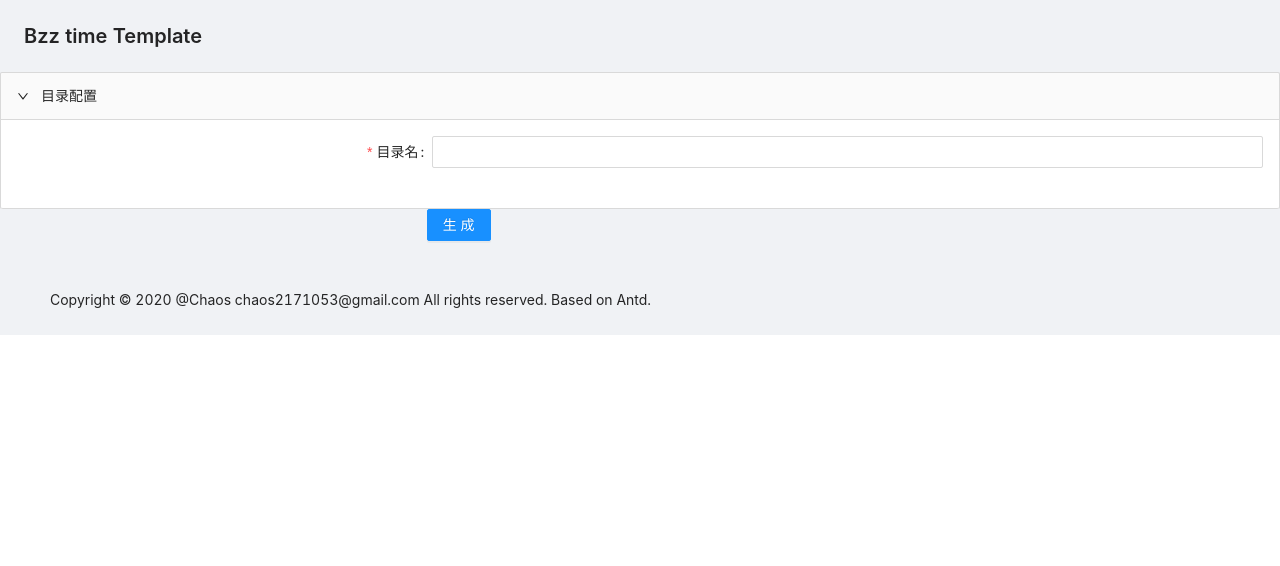
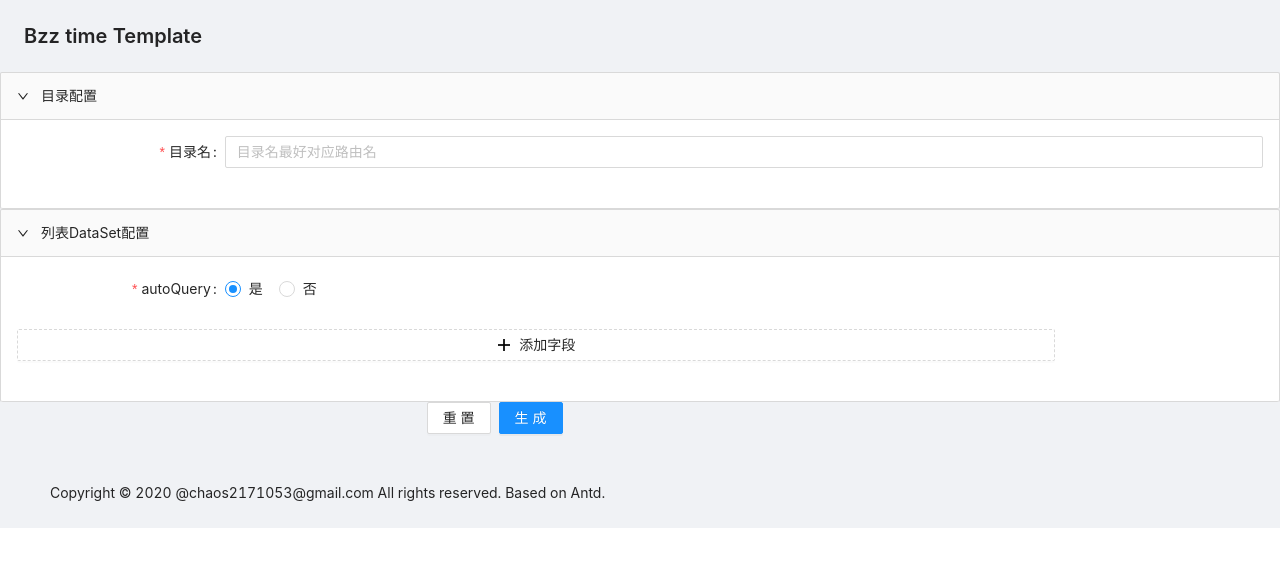
Before and after one commit to chaos2171053/bzz-time-template, a React (Create React App) app in the folder webview-react/: page / in a window 1280 px wide. Shown: the top 566 px of the page. Built offline with nearby package versions, Linux system fonts and the light colour scheme.

Commit message:
[ADD]listDataSet props

```diff
--- a/webview-react/src/App.tsx
+++ b/webview-react/src/App.tsx
@@ -1,6 +1,6 @@
 import React, { FC } from 'react';
 import { PageHeader,Layout } from 'antd';
-import GenerateForm from './components/GenerateForm.tsx'
+import GenerateForm from './components/GenerateForm'
 import './App.css';
 
 const {  Footer,  Content } = Layout;
@@ -13,7 +13,7 @@ const App: FC = () => (
         <GenerateForm/>
       </Content>
       <Footer>
-       Copyright © 2020 @Chaos  chaos2171053@gmail.com All rights reserved. Based on Antd.
+       Copyright © 2020 @chaos2171053@gmail.com All rights reserved. Based on Antd.
       </Footer>
     </Layout>
 );
--- a/webview-react/src/components/DirectoryForm.tsx
+++ b/webview-react/src/components/DirectoryForm.tsx
@@ -7,8 +7,8 @@ const { Panel } = Collapse;
 function DirectoryForm() {
   return (
     <>
-    <Collapse defaultActiveKey={["directory"]}>
-        <Panel header="目录配置" key="directory">
+    <Collapse defaultActiveKey={["directoryName"]}>
+        <Panel header="目录配置" key="directoryName">
           <Form.Item
             label="目录名"
             name="directoryName"
@@ -19,7 +19,7 @@ function DirectoryForm() {
               },
             ]}
           >
-            <Input />
+            <Input placeholder="目录名最好对应路由名"/>
           </Form.Item>
         </Panel>
       </Collapse>
--- a/webview-react/src/components/GenerateForm.tsx.tsx
+++ b/webview-react/src/components/GenerateForm.tsx
@@ -1,16 +1,24 @@
 import React from "react";
-import { Form,  Button } from "antd";
+import { Form,  Button,Space } from "antd";
+import VscodeHelper from '../utils/vscode-helper';
 import DirectoryForm from './DirectoryForm'
-import VscodeHelper from '../utils/vscode-helper';
+import ListForm from  './ListForm';
 
 const vscode = new VscodeHelper()
 
+const formInitialValues = {
+  directoryName:'',// 一级目录名，同路由名
+  listDataSet:{
+    autoQuery:true, // 初始化后自动查询
+  }
+}
+
 const layout = {
   labelCol: {
-    span: 8,
+    span: 4,
   },
   wrapperCol: {
-    span: 16,
+    span: 20,
   },
 };
 const tailLayout = {
@@ -21,6 +29,7 @@ const tailLayout = {
 };
 
 const GenerateForm = () => {
+  const [form] = Form.useForm();
   const onFinish = (values: any) => {
     console.log("Success:", values);
     vscode.postMessage({
@@ -29,23 +38,34 @@ const GenerateForm = () => {
     })
   };
 
+
   const onFinishFailed = (errorInfo: any) => {
     console.log("Failed:", errorInfo);
+  };
+  const onReset = () => {
+    form.resetFields();
   };
 
   return (
     <Form
       {...layout}
+      form={form}
       name="basic"
-      initialValues={{}}
+      initialValues={formInitialValues}
       onFinish={onFinish}
       onFinishFailed={onFinishFailed}
     >
       <DirectoryForm/>
+      <ListForm/>
       <Form.Item {...tailLayout}>
+        <Space>
+        <Button htmlType="button" onClick={onReset}>
+          重置
+        </Button>
         <Button type="primary" htmlType="submit">
           生成
         </Button>
+        </Space>
       </Form.Item>
     </Form>
   );
--- /dev/null
+++ b/webview-react/src/components/ListForm/ListDataSetProps.tsx
@@ -0,0 +1,27 @@
+import React from "react";
+import { Form ,Radio} from "antd";
+
+
+function ListDataSetProps() {
+  return (
+    <>
+      <Form.Item
+          label="autoQuery"
+          name={['listDataSet', 'autoQuery']}
+          rules={[
+            {
+              required: true,
+              message: "请选择autoQuery",
+            },
+          ]}
+        >
+        <Radio.Group >
+            <Radio value={true}>是</Radio>
+          <Radio value={false}>否</Radio>
+        </Radio.Group>
+      </Form.Item>
+    </>
+  );
+}
+
+export default ListDataSetProps;
--- /dev/null
+++ b/webview-react/src/components/ListForm/index.tsx
@@ -0,0 +1,64 @@
+import React from "react";
+import { Collapse, Form, Space, Input, Button } from "antd";
+import { MinusCircleOutlined, PlusOutlined } from "@ant-design/icons";
+import ListDataSetProps from "./ListDataSetProps";
+
+const { Panel } = Collapse;
+
+function ListFrom() {
+  return (
+    <>
+      <Collapse defaultActiveKey={["listDataSet"]}>
+        <Panel header="列表DataSet配置" key="listDataSet">
+          <ListDataSetProps />
+
+          <Form.List name="listDataSet">
+            {(fields, { add, remove }) => (
+              <>
+                {fields.map((field) => (
+                  <Space
+                    key={field.key}
+                    style={{ display: "flex", marginBottom: 8 }}
+                    align="baseline"
+                  >
+                    <Form.Item
+                      {...field}
+                      name={[field.name, "first"]}
+                      fieldKey={[field.fieldKey, "first"]}
+                      rules={[
+                        { required: true, message: "Missing first name" },
+                      ]}
+                    >
+                      <Input placeholder="First Name" />
+                    </Form.Item>
+                    <Form.Item
+                      {...field}
+                      name={[field.name, "last"]}
+                      fieldKey={[field.fieldKey, "last"]}
+                      rules={[{ required: true, message: "Missing last name" }]}
+                    >
+                      <Input placeholder="Last Name" />
+                    </Form.Item>
+                    <MinusCircleOutlined onClick={() => remove(field.name)} />
+                  </Space>
+                ))}
+                <Form.Item>
+                  <Button
+                    type="dashed"
+                    onClick={() => add()}
+                    block
+                    icon={<PlusOutlined />}
+                  >
+                    添加字段
+                  </Button>
+                </Form.Item>
+              </>
+            )}
+          </Form.List>
+        </Panel>
+      </Collapse>
+    </>
+  );
+}
+
+export default ListFrom;
```
